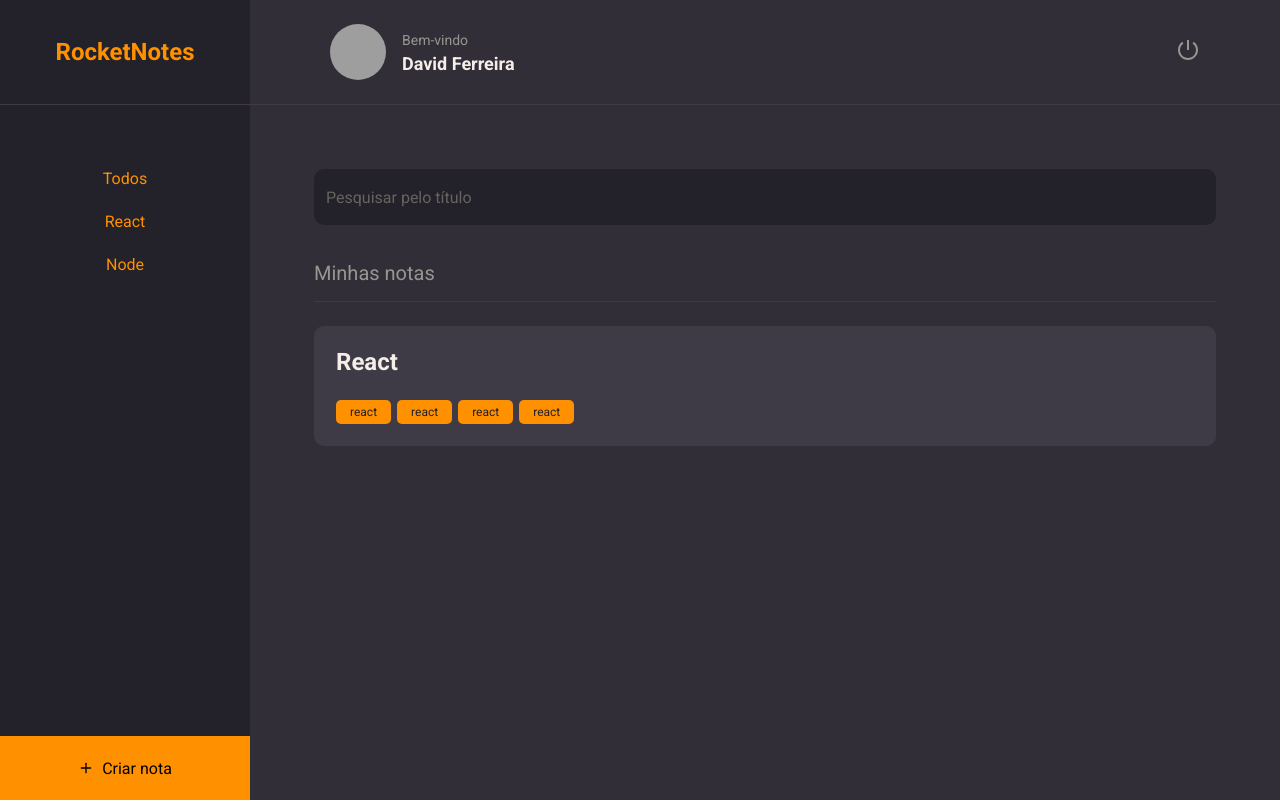
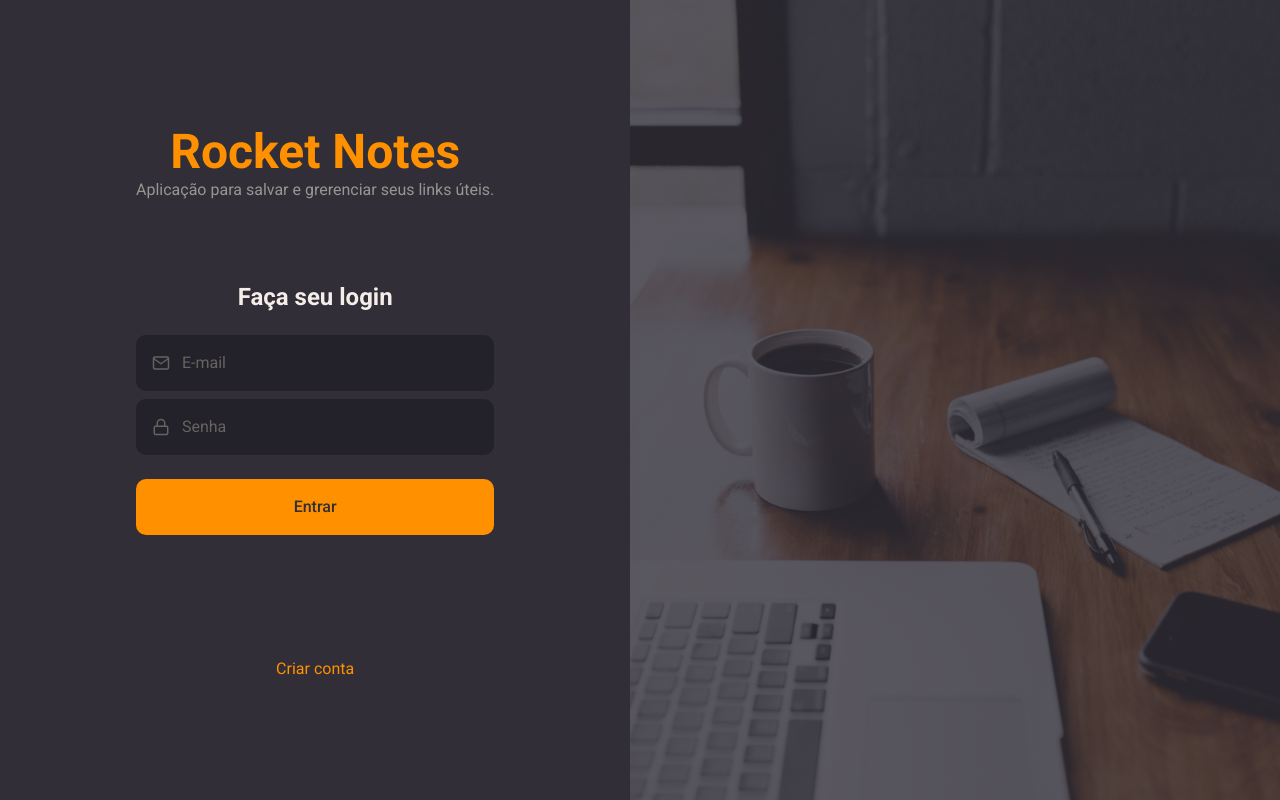
Before and after one commit to DavidFerreiraa/RocketNotes, a React (Vite) app: page / in a window 1280 px wide. Built offline with nearby package versions, Linux system fonts and the light colour scheme; grey boxes are pictures that could not be loaded.

Commit message:
feat: add SignIn page

```diff
--- a/src/main.jsx
+++ b/src/main.jsx
@@ -6,12 +6,13 @@
 import theme from './styles/theme';
 import { Details } from './pages/Details';
 import { Home } from './pages/Home';
+import { SignIn } from './pages/SignIn';
 
 ReactDOM.createRoot(document.getElementById('root')).render(
   <React.StrictMode>
     <ThemeProvider theme={theme}>
       <GlobalStyles />
-      <Home />
+      <SignIn />
     </ThemeProvider>
   </React.StrictMode>,
 )
--- /dev/null
+++ b/src/pages/SignIn/index.jsx
@@ -0,0 +1,33 @@
+import { FiLogIn, FiMail, FiLock } from "react-icons/fi";
+
+import { Input } from '../../components/Input';
+import { Button } from '../../components/Button';
+import { ButtonText } from '../../components/ButtonText'
+
+import { Background, Container, Form } from "./styles";
+
+export function SignIn(){
+    return(
+        <Container>
+            <Form>
+                <h1>Rocket Notes</h1>
+                <p>Aplicação para salvar e grerenciar seus links úteis.</p>
+
+                <h2>Faça seu login</h2>
+                <Input
+                    placeholder="E-mail"
+                    type="text"
+                    icon={FiMail}
+                />
+                <Input
+                    placeholder="Senha"
+                    type="password"
+                    icon={FiLock}
+                />
+                <Button title="Entrar"/>
+                <ButtonText title="Criar conta"/>
+            </Form>
+            <Background/>
+        </Container>
+    );
+}
--- /dev/null
+++ b/src/pages/SignIn/styles.js
@@ -0,0 +1,46 @@
+import styled from "styled-components";
+import backgroundImg from '../../assets/background.png'
+
+export const Container = styled.div`
+    height: 100vh;
+
+    display: flex;
+    align-items: stretch;
+`;
+
+export const Form = styled.form`
+    padding: 0 13.6rem;
+
+    display: flex;
+    flex-direction: column;
+    justify-content: center;
+    align-items: center;
+
+    text-align: center;
+
+    > h1 {
+        font-size: 4.8rem;
+        color: ${({ theme }) => theme.COLORS.ORANGE};
+    }
+
+    > h2 {
+        font-size: 2.4rem;
+        margin: 8.4rem 0 2.4rem 0;
+    }
+
+    > p {
+        font: 1.4rem;
+        color: ${({ theme }) => theme.COLORS.GRAY_100};
+    }
+
+    > button:last-child {
+        margin-top: 12.4rem;
+    }
+`;
+
+export const Background = styled.div`
+    flex: 1;
+    background: url(${backgroundImg}) no-repeat center center;
+    background-size: cover;
+    filter: opacity(0.2);
+`;
```
Also changed, not shown: src/assets/background.png (added).
